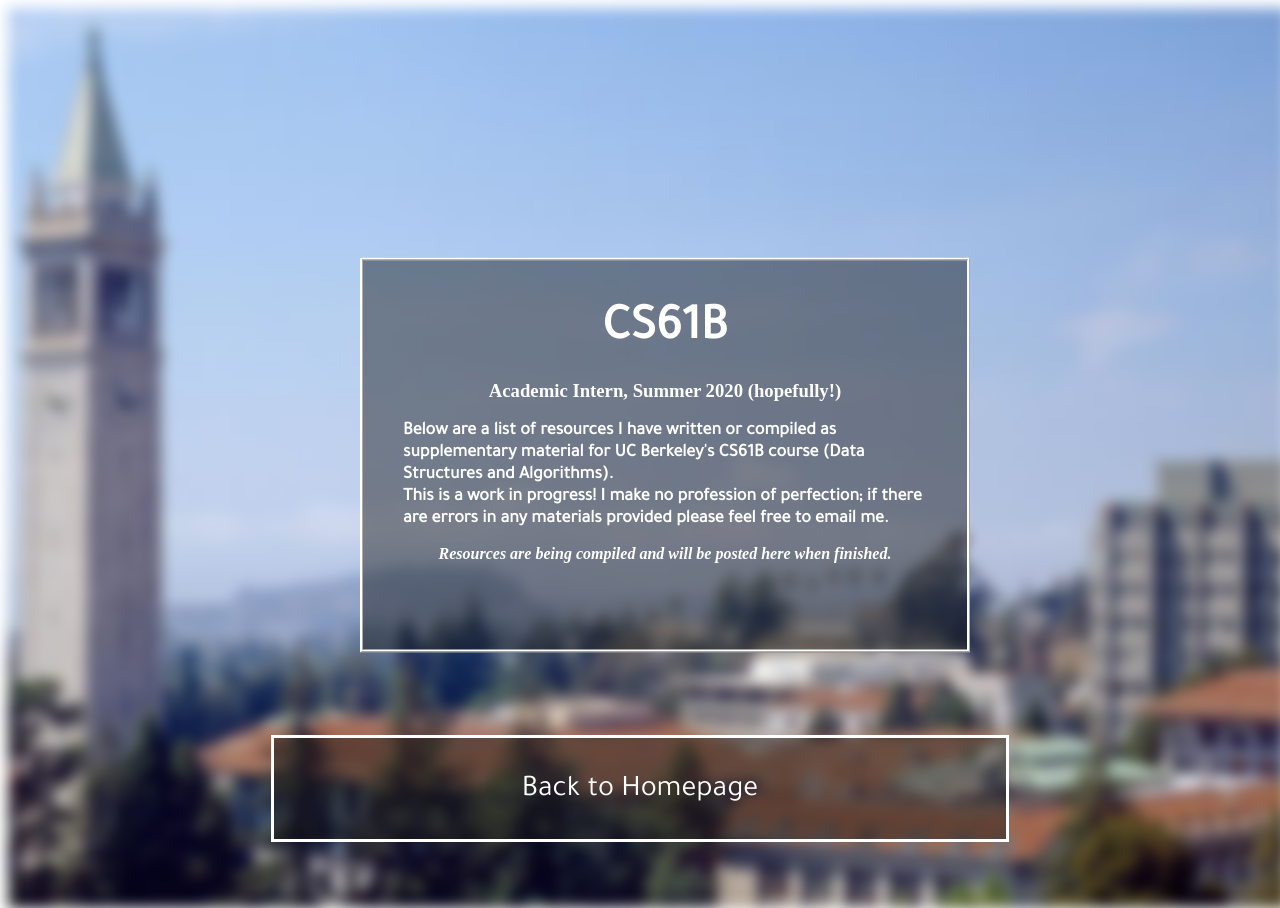
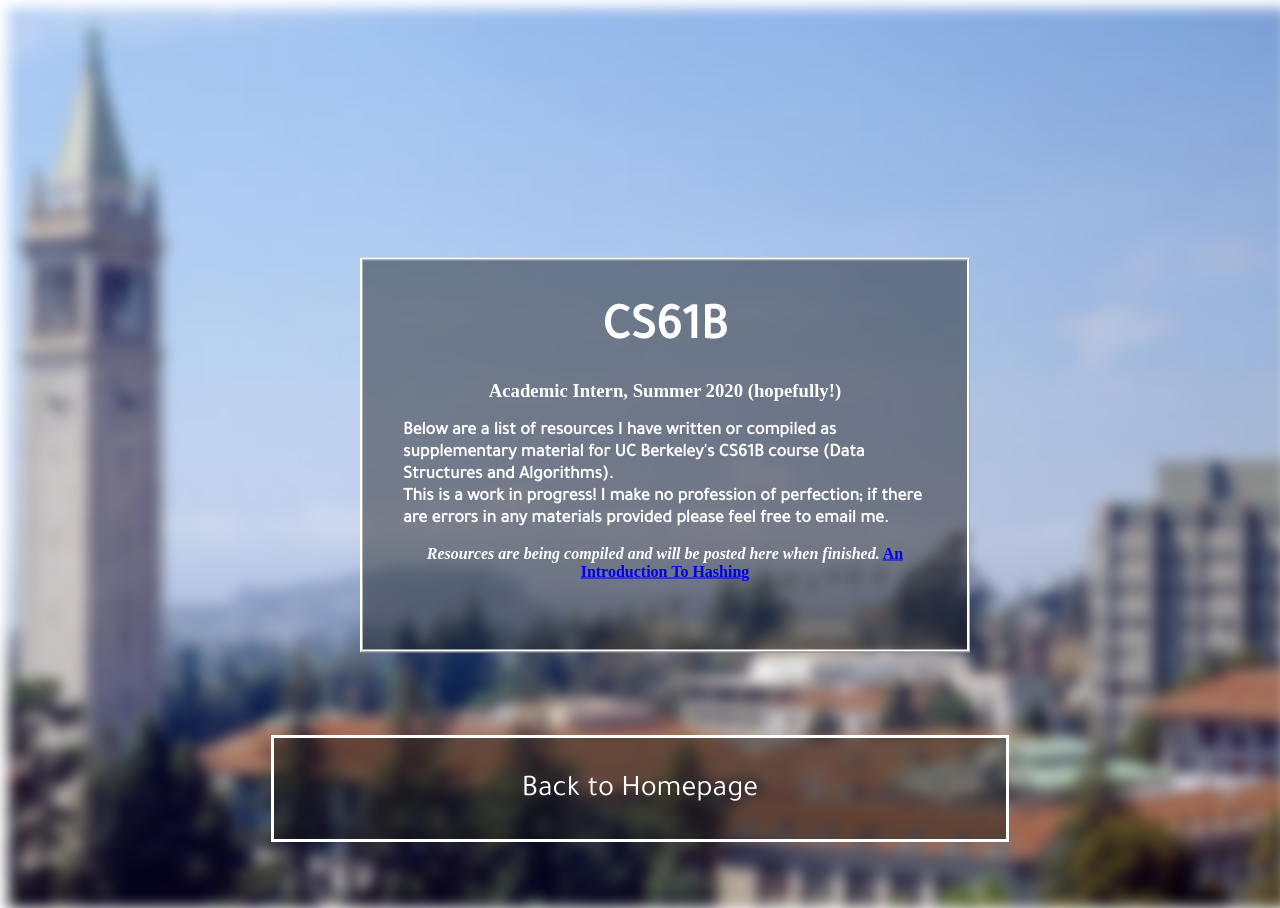
Before and after one commit to aditya-dev-varma021/webpage, a Jekyll site: the page cs61b.html, which Jekyll copies as it is, in a window 1280 px wide. Built offline with Jekyll 4.4.1, drawn with Linux system fonts in a browser that asks for light colours.

Commit message:
Add Intro To Hashing guide

```diff
--- a/cs61b.html
+++ b/cs61b.html
@@ -16,6 +16,7 @@
         </h2>
         </h1>
         <i id="message">Resources are being compiled and will be posted here when finished.</i>
+        <a href="https://drive.google.com/file/d/1FQFaNCO9tPeI1JxSaf-ZZO-0GpJcTuX8/view?usp=sharing">An Introduction To Hashing</a>
     </center>
 </div>
 <div class="return-btn">
```
